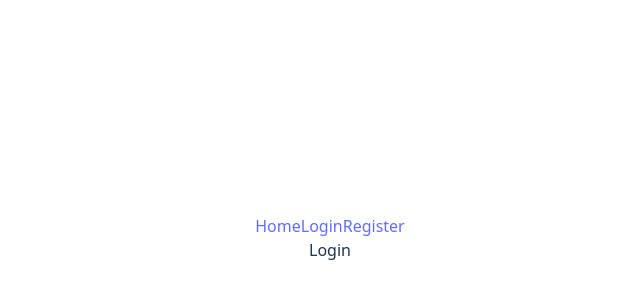
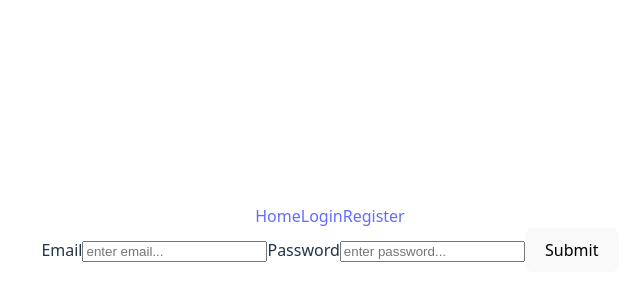
Before and after one commit to alyamohd96/weekly_SSS, a React (Vite) app in the folder client/: page /login in a window 1280 px wide. Shown: the part 162-462 px from the top of the page, without its empty margins (310-950 px from the left). Built offline with nearby package versions, Linux system fonts and the light colour scheme.

Commit message:
added email and password form in Login page

```diff
--- a/client/src/pages/Login.jsx
+++ b/client/src/pages/Login.jsx
@@ -1,9 +1,25 @@
-import React from 'react'
+import {useState} from 'react'
 
 export default function Login() {
-  return (
-    <div>
-      Login
-    </div>
-  )
+
+    const [data, setData] = useState({
+        email: '',
+        password: ''
+    })
+
+    const loginUser = (e) => {
+        e.preventDefault()
+    }
+
+    return (
+        <div>
+            <form onSubmit={loginUser}>
+                <label>Email</label>
+                <input type='text' placeholder='enter email...' value={data.email} onChange={(e) => setData({...data, email: e.target.value})} />
+                <label>Password</label>
+                <input type='password' placeholder='enter password...' value={data.password} onChange={(e) => setData({...data, password: e.target.value})}/>
+                <button type='submit'>Submit</button>
+            </form>
+        </div>
+    )
 }
--- a/client/src/pages/Register.jsx
+++ b/client/src/pages/Register.jsx
@@ -1,6 +1,12 @@
-import React from 'react'
+import { useState } from "react"
 
 export default function Register() {
+
+    const [data, setData] = useState({
+        name: '',
+        email: '',
+        password: ''
+    })
 
     const registerUser = (e) => {
         e.preventDefault()
@@ -10,11 +16,11 @@
         <div>
             <form onSubmit={registerUser}>
                 <label>Name</label>
-                <input type='text' placeholder='enter name...'/>
+                <input type='text' placeholder='enter name...' value={data.name} onChange={(e) => setData({...data, name: e.target.value})}/>
                 <label>Email</label>
-                <input type='text' placeholder='enter email...'/>
+                <input type='text' placeholder='enter email...' value={data.email} onChange={(e) => setData({...data, email: e.target.value})}/>
                 <label>Password</label>
-                <input type='password' placeholder='enter password...'/>
+                <input type='password' placeholder='enter password...' value={data.password} onChange={(e) => setData({...data, password: e.target.value})}/>
                 <button type='submit'>Submit</button>
             </form>
         </div>
```
